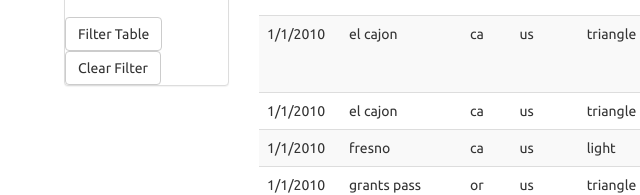
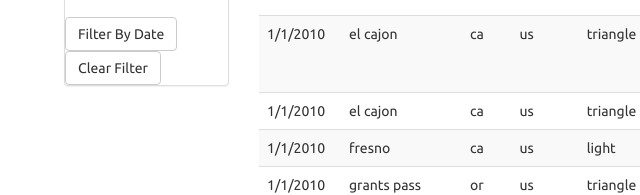
Before and after one commit to lmchvz/Javascript-Challenge, a plain HTML site: page index.html in a window 1280 px wide. Shown: the part 798-993 px from the top of the page, 6-646 px from the left. Drawn offline with nearby package versions, Linux system fonts and the light colour scheme.

Commit message:
Filter By Date

```diff
--- a/index.html
+++ b/index.html
@@ -41,7 +41,7 @@
                       </li>
                     </ul>
                   </div>
-                  <button id="filter-btn" type="button" class="btn btn-default">Filter Table</button>
+                  <button id="filter-btn" type="button" class="btn btn-default">Filter By Date</button>
                   <button id="clr-filter" type="button" class="btn btn-default">Clear Filter</button>
                 </form>
               </div>
```
